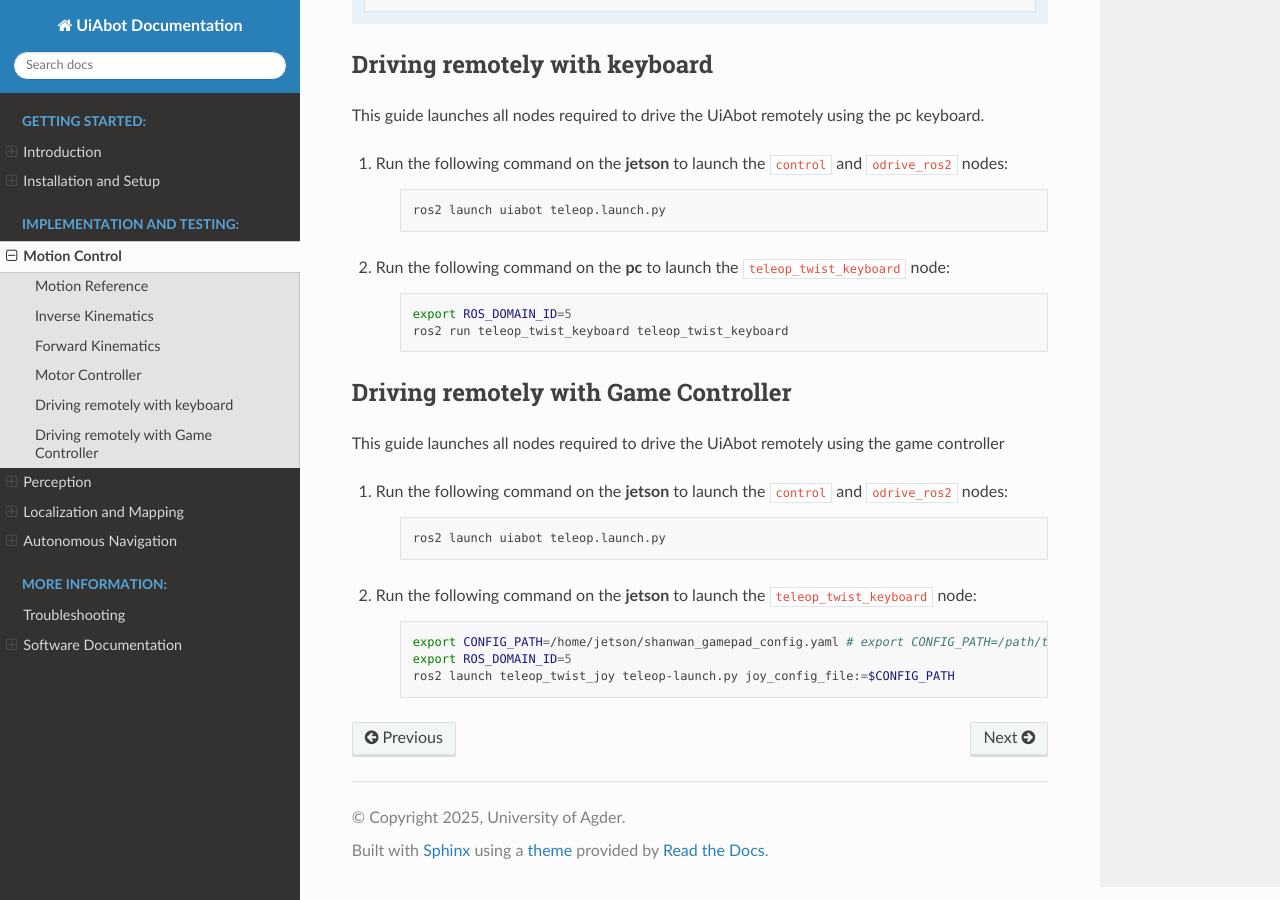
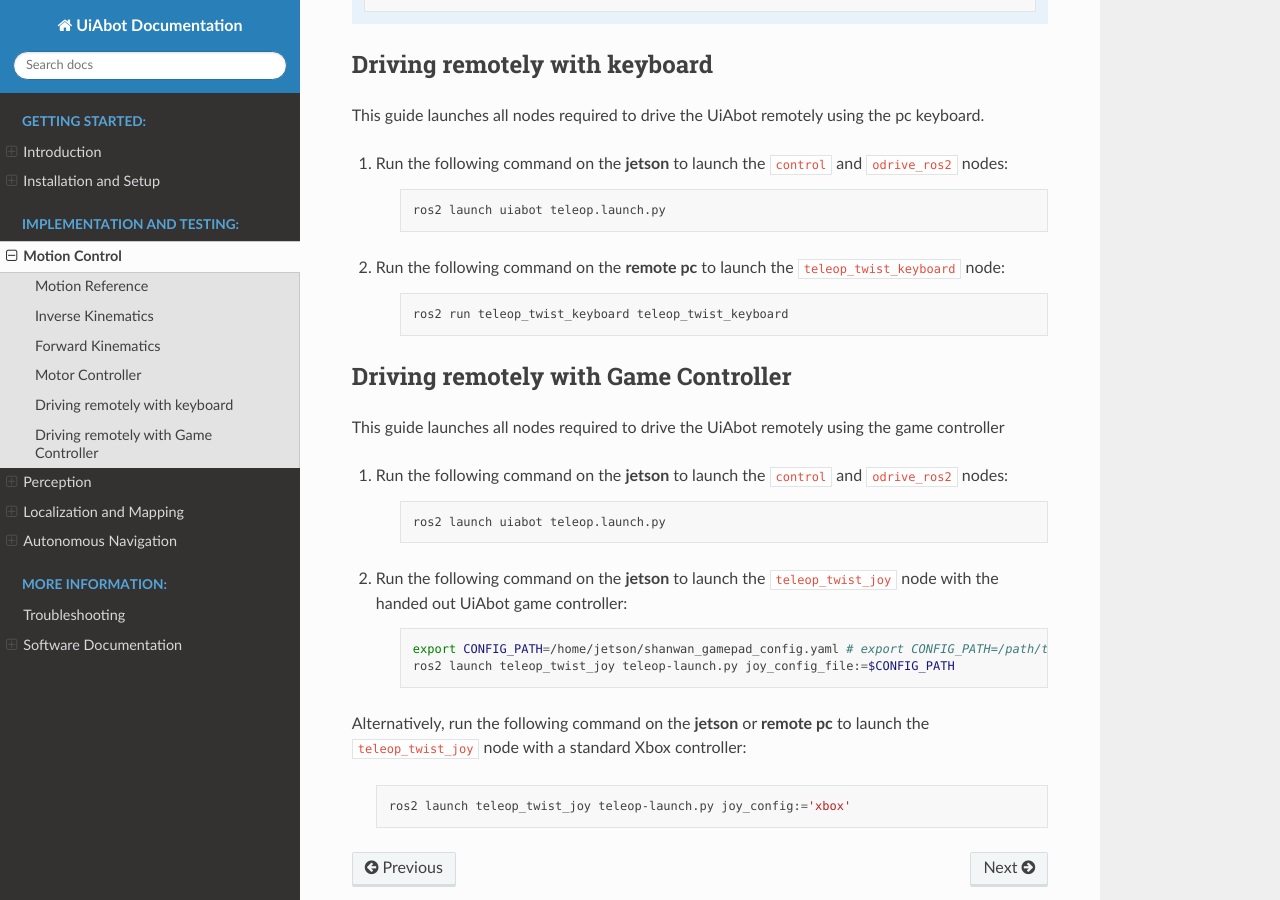
Before and after one commit to DrDanielh/UiAbot, a Sphinx documentation site: the page built from docs/src/motion_control.rst, in a window 1280 px wide and 900 px high, scrolled down 4653 px. Built offline with Sphinx 7.4.7 and the Read the Docs theme 3.1.0, drawn with Linux system fonts in a browser that asks for light colours.

Commit message:
Update remote pc vs pc, and use of original xbox controller as an alternative

```diff
--- a/docs/src/installation.rst
+++ b/docs/src/installation.rst
@@ -60,7 +60,7 @@
 Connecting to UiAbot (SSH)
 ^^^^^^^^^^^^^^^^^^^^^^^^^^^
 
-1. On your **pc**, make sure you are on the same wi-fi as the UiAbot from the previous section.
+1. On your **remote pc**, make sure you are on the same wi-fi as the UiAbot from the previous section.
 2. Connect to the UiAbot with SSH.
 
     .. code:: bash
--- a/docs/src/localization_mapping.rst
+++ b/docs/src/localization_mapping.rst
@@ -164,14 +164,14 @@
 
         ros2 launch uiabot teleop_slam.launch.py
 
-2. Run the following command on the **pc** to launch the ``teleop_twist_keyboard`` node:
+2. Run the following command on the **remote pc** to launch the ``teleop_twist_keyboard`` node:
 
     .. code:: bash
 
         export ROS_DOMAIN_ID=5
         ros2 run teleop_twist_keyboard teleop_twist_keyboard
 
-3. Run the following command on the **pc** to launch RViz with map visualization:
+3. Run the following command on the **remote pc** to launch RViz with map visualization:
 
     .. code:: bash
 
--- a/docs/src/localization_navigation.rst
+++ b/docs/src/localization_navigation.rst
@@ -153,7 +153,7 @@
 
         ros2 launch uiabot localization_navigation.launch.py map_path:=/home/jetson/uiabot_ws/src/uiabot/map/map_mezzanine.yaml
 
-2. Run the following command on the **pc** to launch RViz with map visualization:
+2. Run the following command on the **remote pc** to launch RViz with map visualization:
 
     .. code:: bash
 
@@ -171,7 +171,7 @@
 
         ros2 launch uiabot slam_navigation.launch.py
 
-2. Run the following command on the **pc** to launch RViz with map visualization:
+2. Run the following command on the **remote pc** to launch RViz with map visualization:
 
     .. code:: bash
 
--- a/docs/src/motion_control.rst
+++ b/docs/src/motion_control.rst
@@ -183,11 +183,10 @@
 
         ros2 launch uiabot teleop.launch.py
 
-2. Run the following command on the **pc** to launch the ``teleop_twist_keyboard`` node:
+2. Run the following command on the **remote pc** to launch the ``teleop_twist_keyboard`` node:
 
     .. code:: bash
 
-        export ROS_DOMAIN_ID=5
         ros2 run teleop_twist_keyboard teleop_twist_keyboard
 
 
@@ -202,10 +201,15 @@
 
         ros2 launch uiabot teleop.launch.py
 
-2. Run the following command on the **jetson** to launch the ``teleop_twist_keyboard`` node:
+2. Run the following command on the **jetson** to launch the ``teleop_twist_joy`` node with the handed out UiAbot game controller:
 
     .. code:: bash
 
         export CONFIG_PATH=/home/jetson/shanwan_gamepad_config.yaml # export CONFIG_PATH=/path/to/your/config.yml
-        export ROS_DOMAIN_ID=5
         ros2 launch teleop_twist_joy teleop-launch.py joy_config_file:=$CONFIG_PATH
+
+Alternatively, run the following command on the **jetson** or **remote pc** to launch the ``teleop_twist_joy`` node with a standard Xbox controller:
+
+    .. code:: bash
+
+        ros2 launch teleop_twist_joy teleop-launch.py joy_config:='xbox'
--- a/docs/src/perception.rst
+++ b/docs/src/perception.rst
@@ -159,14 +159,14 @@
 
         ros2 launch uiabot teleop_perception.launch.py
 
-2. Run the following command on the **pc** to launch the ``teleop_twist_keyboard`` node:
+2. Run the following command on the **remote pc** to launch the ``teleop_twist_keyboard`` node:
 
     .. code:: bash
 
         export ROS_DOMAIN_ID=5
         ros2 run teleop_twist_keyboard teleop_twist_keyboard
 
-3. Run the following command on the **pc** to launch RViz:
+3. Run the following command on the **remote pc** to launch RViz:
 
     .. code:: bash
 
```
